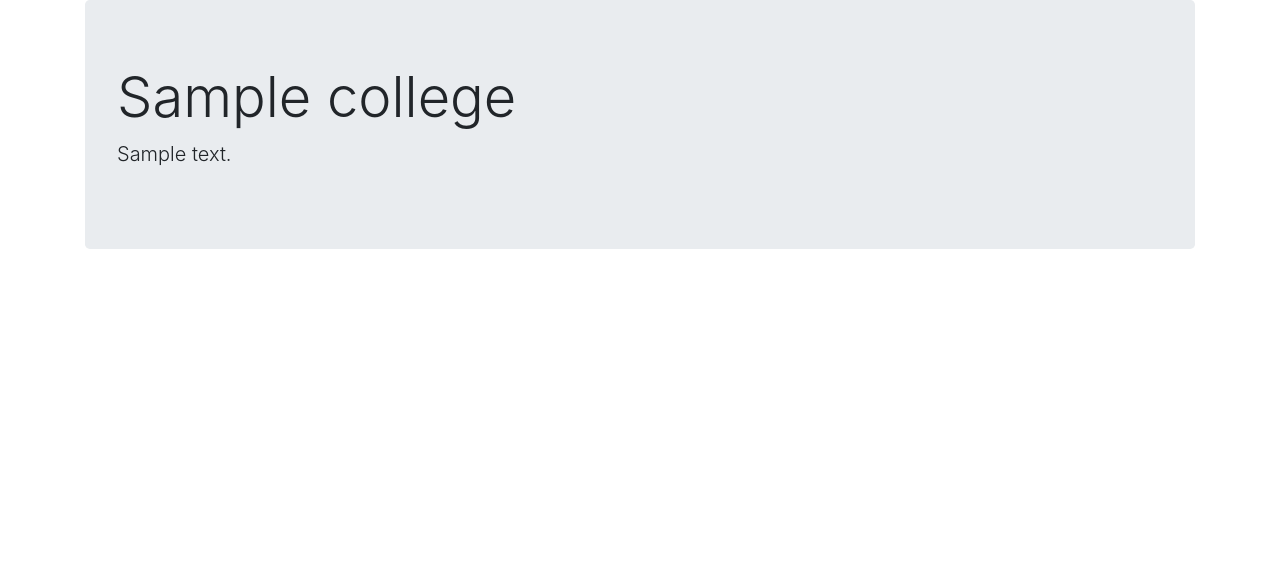
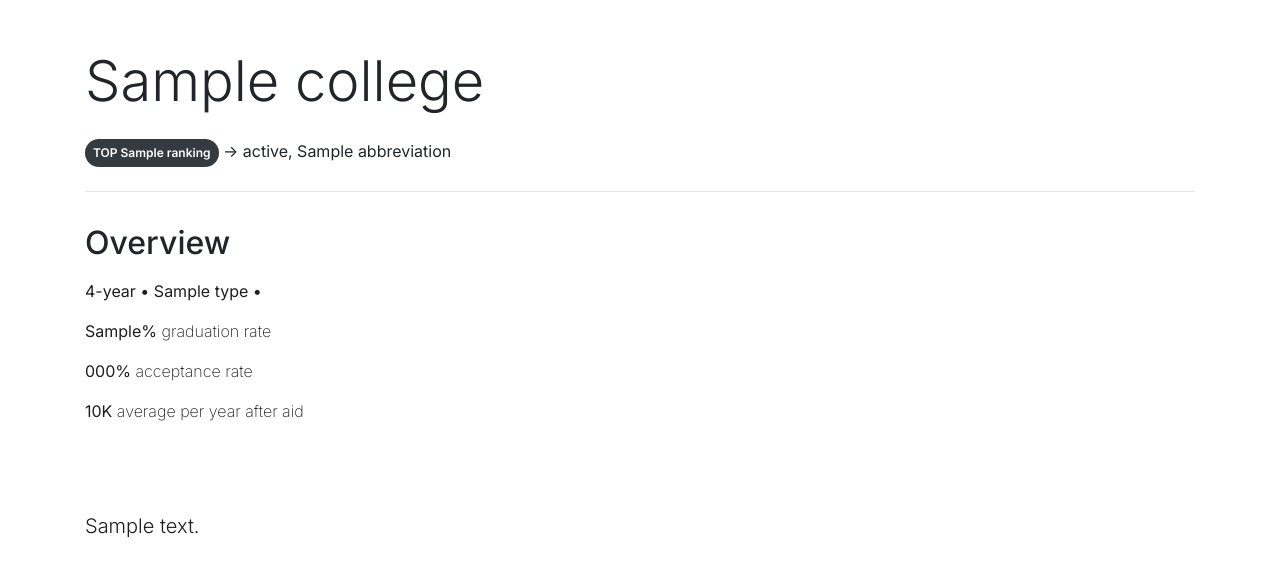
Before and after one commit to noa1961/academia-path, a PHP site: template views/colleges.show.view.php in a window 1280 px wide. Shown: the top 577 px of the page. Run offline with PHP 8.4, Linux system fonts and the light colour scheme; the template is opened without the code that fills it: most values are stand-ins (such as "Sample title", 1, 10 or a date in 2020); data that the repository does not hold is empty.

Commit message:
[Design] Make college info page

```diff
--- a/controllers/colleges.show.php
+++ b/controllers/colleges.show.php
@@ -9,5 +9,6 @@ $queryBuilder = new QueryBuilder($connection);
 
 $college = $queryBuilder->findById('college',$id,'App\Model\College');
 $college->type = $queryBuilder->findById('type',$college->type_id,'App\Model\Type');
+$college->location = $queryBuilder->findById('location',$college->location_id,'App\Model\Location');
 
 require 'views/colleges.show.view.php';
--- /dev/null
+++ b/styles/styles.css
@@ -0,0 +1,16 @@
+@import url('https://fonts.googleapis.com/css2?family=Inter:wght@200;300;400;500;600&display=swap');
+
+body {
+    font-family: 'Inter', sans-serif !important;
+}
+
+#description,
+#overview p {
+    color: #1e1e1e !important;
+    font-weight: 200;
+}
+
+hr {
+    margin-top: 1em;
+    margin-bottom: 2em;
+}
--- a/views/colleges.index.view.php
+++ b/views/colleges.index.view.php
@@ -6,6 +6,7 @@
   <title>Academia Path</title>
   <link rel="icon" type="image/x-icon" href="/img/favicon.png">
   <link rel="stylesheet" href="https://stackpath.bootstrapcdn.com/bootstrap/4.4.1/css/bootstrap.min.css" integrity="sha384-Vkoo8x4CGsO3+Hhxv8T/Q5PaXtkKtu6ug5TOeNV6gBiFeWPGFN9MuhOf23Q9Ifjh" crossorigin="anonymous">
+  <link rel="stylesheet" type="text/css" href="/styles/styles.css">
 </head>
 <body>
   <div class="container mb-5">
@@ -16,7 +17,7 @@
           ?>
           <li class="list-group-item">
             <a style="color: black;" href="<?php echo route('colleges/'.$college->id);?>"><?php echo $college->name; ?> (<?php echo $college->type->type; ?>)</a>
-            <span class="badge badge-dark badge-pill">#<?php echo $college->ranking; ?></span>
+            <span class="badge badge-dark badge-pill">TOP <?php echo $college->ranking; ?></span>
             <form class="m-1 form-inline float-right" method="POST" action="<?php echo route('colleges/'.$college->id);?>">
               <input type="hidden" name="_method" value="DELETE">
               <button type="submit" class="btn btn-danger">Delete</button>
@@ -27,7 +28,7 @@
         }
       ?>
     </ul>
-    <div class="d-flex justify-content-center ">
+    <div class="d-flex justify-content-center">
       <a class="btn btn-dark mt-3 pr-4 pl-4" href="<?php echo route('colleges/create'); ?>" role="button">+</a>
     </div>
     </div>
--- a/views/colleges.show.view.php
+++ b/views/colleges.show.view.php
@@ -6,13 +6,65 @@
   <title>Academia Path</title>
   <link rel="icon" type="image/x-icon" href="/img/favicon.png">
   <link rel="stylesheet" href="https://stackpath.bootstrapcdn.com/bootstrap/4.4.1/css/bootstrap.min.css" integrity="sha384-Vkoo8x4CGsO3+Hhxv8T/Q5PaXtkKtu6ug5TOeNV6gBiFeWPGFN9MuhOf23Q9Ifjh" crossorigin="anonymous">
+  <link rel="stylesheet" type="text/css" href="/styles/styles.css">
 </head>
 <body>
   <div class="container">
-    <div class="jumbotron">
-      <h1 class="display-4"><?php echo $college->name; ?></h1>
-      <p class="lead"><?php echo $college->description; ?></p>
-    </div>
+    <section id="info" class="mt-5">
+      <h1 class="display-4 pb-3"><?php echo $college->name; ?></h1>
+      <span class="badge badge-dark badge-pill p-2 mb-2">TOP <?php echo $college->ranking; ?></span>
+      <span>-></span>
+      <p class="d-inline"><?php echo $college->location->state; ?>, <?php echo $college->location->abbreviation?></p>
+    </section>
+    <hr />
+    <section id="overview">
+      <div class="row">
+        <div class="col-10">
+          <h2 class="mb-3">Overview</h2>
+          <p>
+            <b>
+              4-year • <?php echo $college->type->type?> •
+            </b>
+          </p>
+          <p>
+            <b>
+              <?php echo $college->graduation_rate?>%
+            </b>
+            graduation rate
+          </p>
+          <p>
+            <b>
+              <?php echo $college->acceptance_rate?>%
+            </b>
+            acceptance rate
+          </p>
+          <p class="mb-5">
+            <b>
+              <?php echo $college->cost?>K
+            </b>
+            average per year after aid
+          </p>
+        </div>
+        <div class="col">
+          <img class="img-fluid rounded mx-auto d-block" src="<?php echo route("img/upload/logos/$id.png"); ?>">
+        </div>
+      </div>
+    </section>
+    <section id="infoImage">
+      <div class="row">
+        <div class="col-sm">
+          <img class="img-fluid rounded mx-auto d-block mb-4" src="<?php echo route("img/upload/campus/$id.png"); ?>">
+        </div>
+        <div class="col-sm">
+          <img class="img-fluid rounded mx-auto d-block mb-4" src="<?php echo route("img/upload/campus/$id.png"); ?>">
+        </div>
+      </div>
+    </section>
+    <section id="description">
+      <div class="mt-3">
+        <p class="lead"><?php echo $college->description; ?></p>
+      </div>
+    </section>
   </div>
 </body>
 </html>
```
